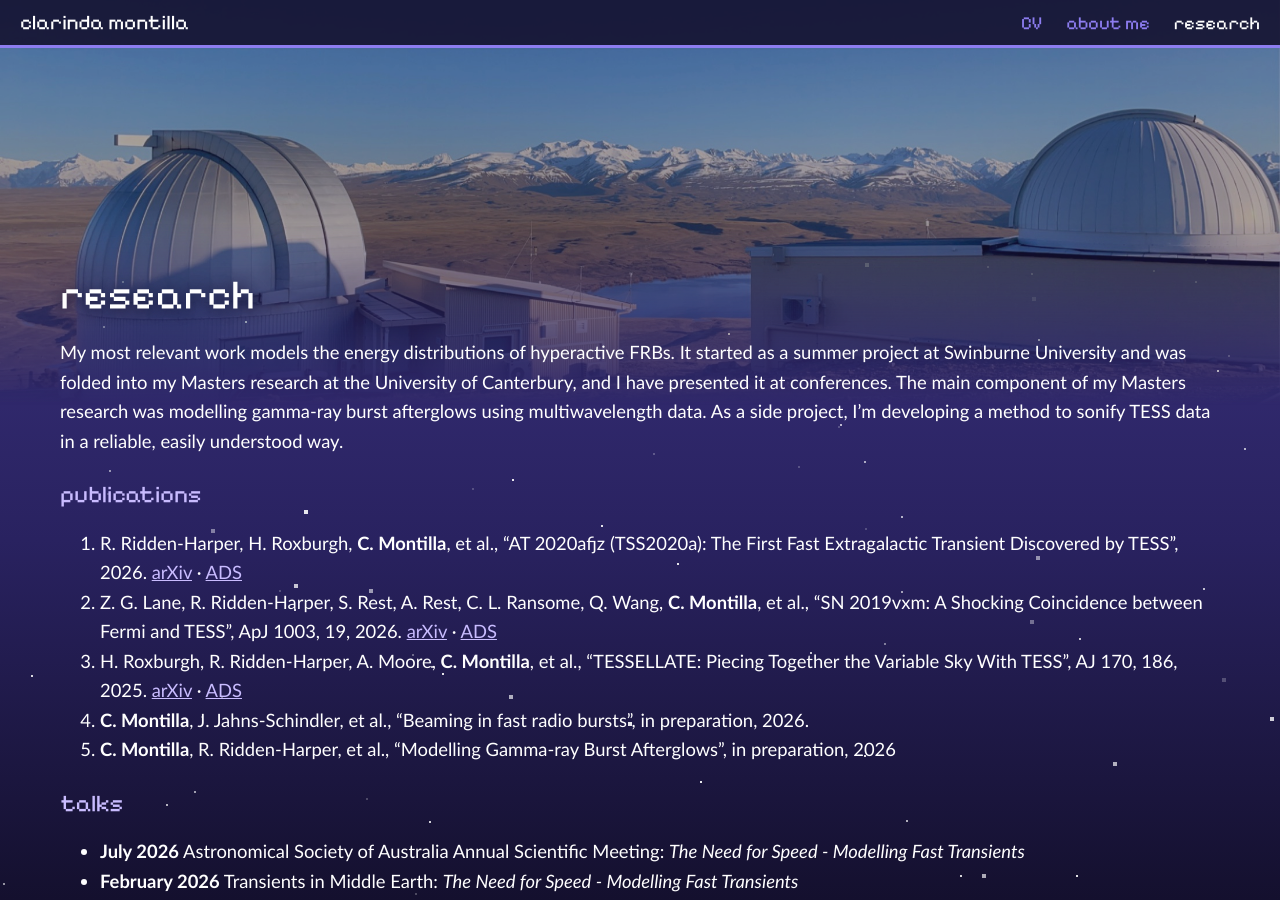
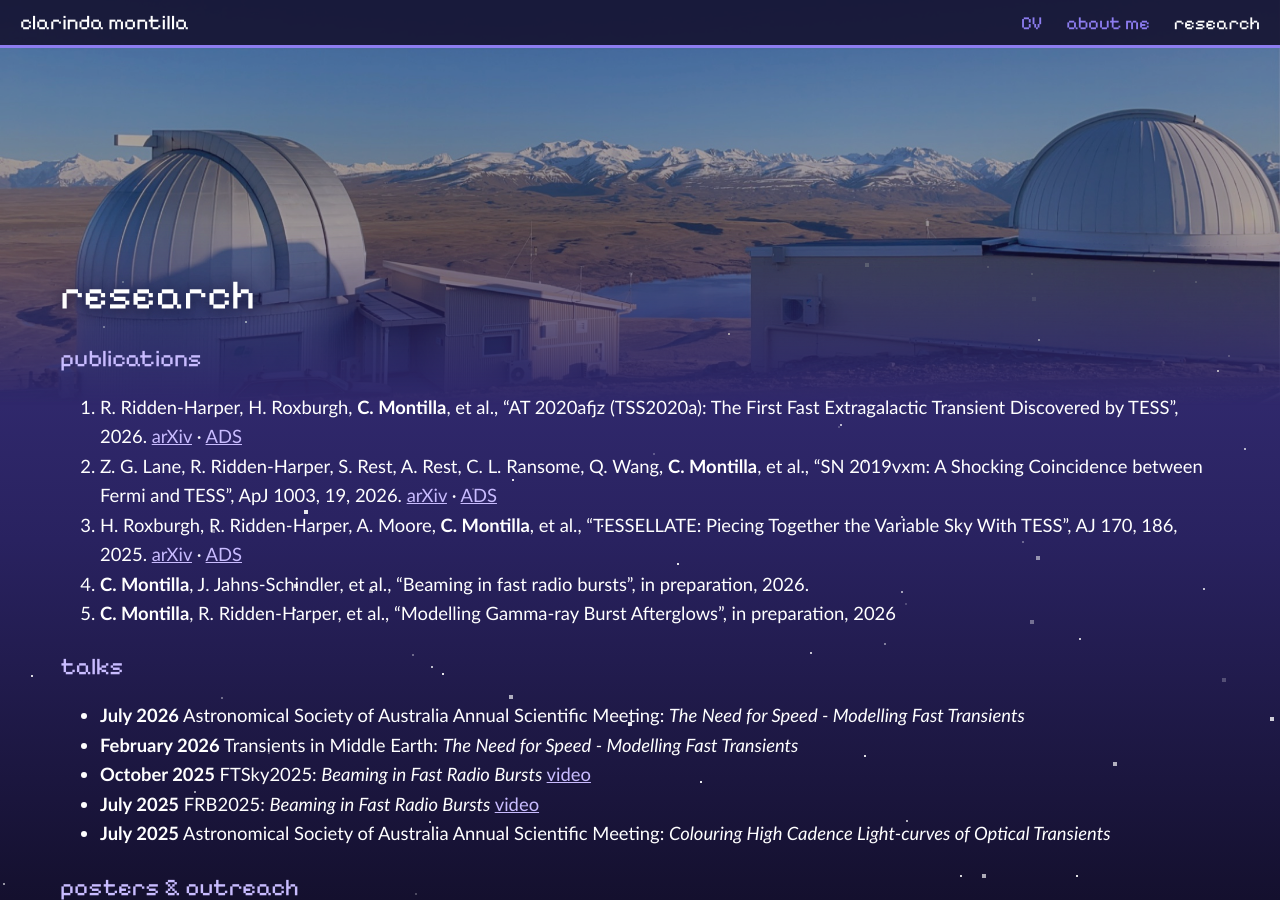
Before and after one commit to crixiii/crixiii.github.io, a Jekyll site: the page built from research.md, in a window 1280 px wide and 900 px high. Built offline with Jekyll 4.4.1, drawn with Linux system fonts in a browser that asks for light colours.

Commit message:
Revise research description in research.md
Removed personal project details and streamlined the introduction.

```diff
--- a/research.md
+++ b/research.md
@@ -5,9 +5,6 @@
 ---
 
 # research
-
-My most relevant work models the energy distributions of hyperactive FRBs. It started as a summer project at Swinburne University and was folded into my Masters research at the University of Canterbury, and I have presented it at conferences. The main component of my Masters research was modelling gamma-ray burst afterglows using multiwavelength data. As a side project, I'm developing a method to sonify TESS data in a reliable, easily understood way.
-
 ## publications
 
 1. R. Ridden-Harper, H. Roxburgh, **C. Montilla**, et al., "AT 2020afjz (TSS2020a): The First Fast Extragalactic Transient Discovered by TESS", 2026. [arXiv](https://arxiv.org/abs/2608.17242) · [ADS](https://scixplorer.org/abs/2026arXiv260817242R/abstract)
```
